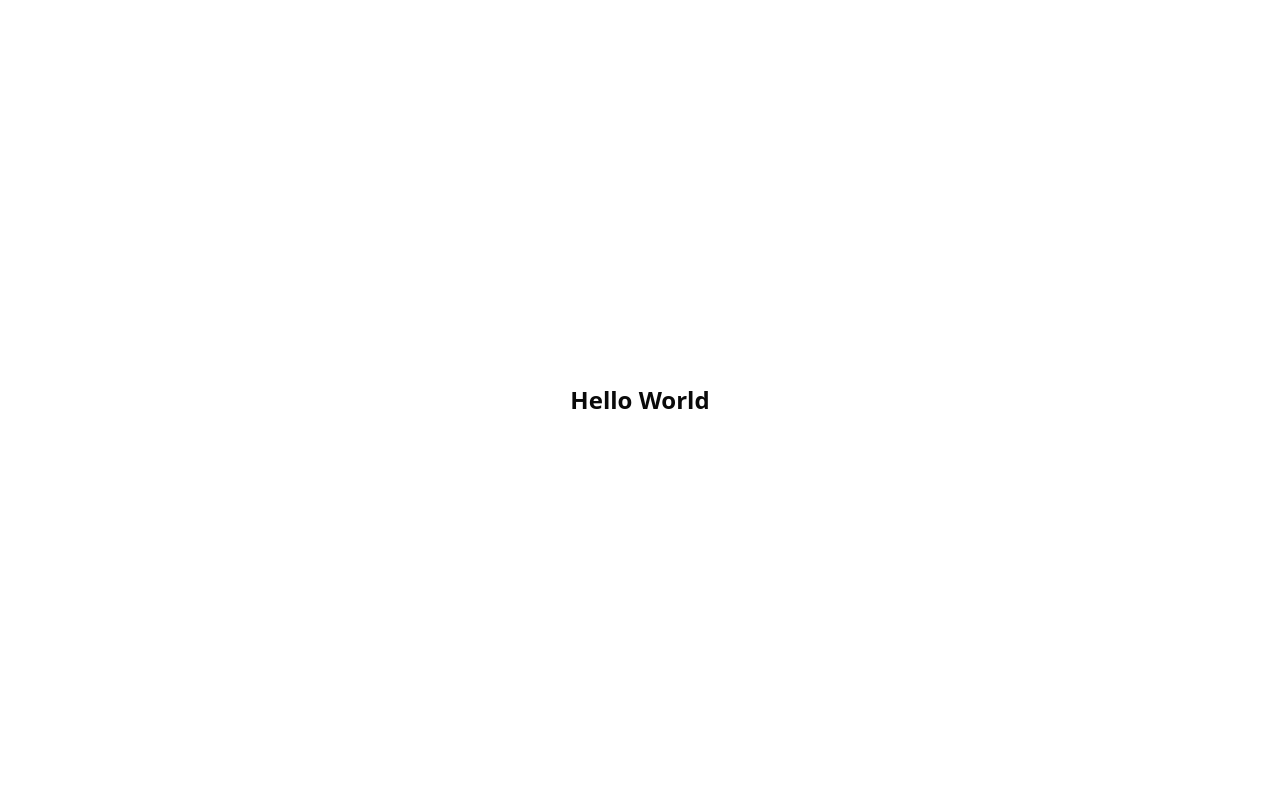
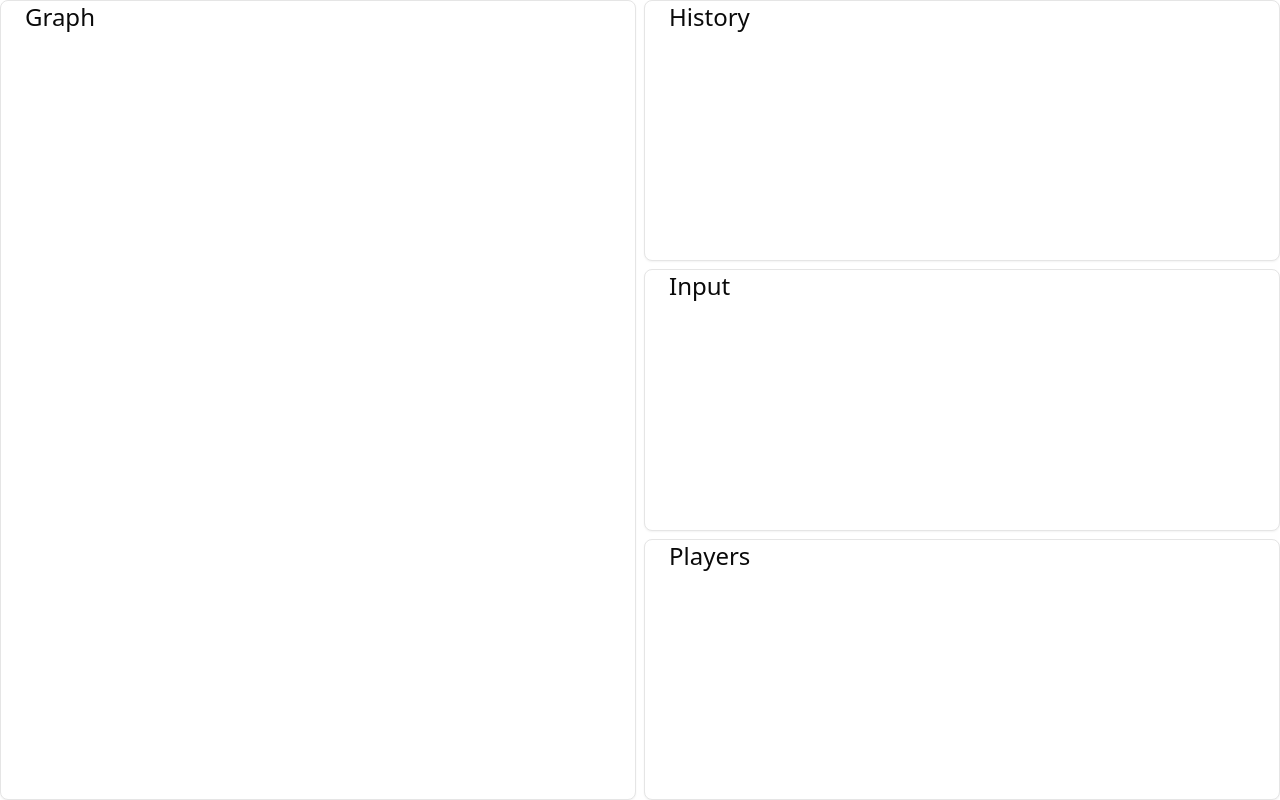
Before and after one commit to BBryanJ/board-game-tracker, a React (Vite) app: page / in a window 1280 px wide. Built offline with nearby package versions, Linux system fonts and the light colour scheme.

Commit message:
feat(ui): add initial layout

```diff
--- a/src/App.tsx
+++ b/src/App.tsx
@@ -1,7 +1,28 @@
+import { Card, CardContent } from './components/ui/card';
+
 function App() {
   return (
-    <div className='flex h-screen justify-center items-center'>
-      <p className='font-bold text-2xl'>Hello World</p>
+    <div className='grid gap-2 grid-cols-2 h-screen'>
+      <Card className='row-span-3'>
+        <CardContent>
+          <p className='text-2xl'>Graph</p>
+        </CardContent>
+      </Card>
+      <Card>
+        <CardContent>
+          <p className='text-2xl'>History</p>
+        </CardContent>
+      </Card>
+      <Card>
+        <CardContent>
+          <p className='text-2xl'>Input</p>
+        </CardContent>
+      </Card>
+      <Card>
+        <CardContent>
+          <p className='text-2xl'>Players</p>
+        </CardContent>
+      </Card>
     </div>
   );
 }
--- /dev/null
+++ b/src/components/ui/card.tsx
@@ -0,0 +1,79 @@
+import * as React from "react"
+
+import { cn } from "@/lib/utils"
+
+const Card = React.forwardRef<
+  HTMLDivElement,
+  React.HTMLAttributes<HTMLDivElement>
+>(({ className, ...props }, ref) => (
+  <div
+    ref={ref}
+    className={cn(
+      "rounded-lg border bg-card text-card-foreground shadow-sm",
+      className
+    )}
+    {...props}
+  />
+))
+Card.displayName = "Card"
+
+const CardHeader = React.forwardRef<
+  HTMLDivElement,
+  React.HTMLAttributes<HTMLDivElement>
+>(({ className, ...props }, ref) => (
+  <div
+    ref={ref}
+    className={cn("flex flex-col space-y-1.5 p-6", className)}
+    {...props}
+  />
+))
+CardHeader.displayName = "CardHeader"
+
+const CardTitle = React.forwardRef<
+  HTMLParagraphElement,
+  React.HTMLAttributes<HTMLHeadingElement>
+>(({ className, ...props }, ref) => (
+  <h3
+    ref={ref}
+    className={cn(
+      "text-2xl font-semibold leading-none tracking-tight",
+      className
+    )}
+    {...props}
+  />
+))
+CardTitle.displayName = "CardTitle"
+
+const CardDescription = React.forwardRef<
+  HTMLParagraphElement,
+  React.HTMLAttributes<HTMLParagraphElement>
+>(({ className, ...props }, ref) => (
+  <p
+    ref={ref}
+    className={cn("text-sm text-muted-foreground", className)}
+    {...props}
+  />
+))
+CardDescription.displayName = "CardDescription"
+
+const CardContent = React.forwardRef<
+  HTMLDivElement,
+  React.HTMLAttributes<HTMLDivElement>
+>(({ className, ...props }, ref) => (
+  <div ref={ref} className={cn("p-6 pt-0", className)} {...props} />
+))
+CardContent.displayName = "CardContent"
+
+const CardFooter = React.forwardRef<
+  HTMLDivElement,
+  React.HTMLAttributes<HTMLDivElement>
+>(({ className, ...props }, ref) => (
+  <div
+    ref={ref}
+    className={cn("flex items-center p-6 pt-0", className)}
+    {...props}
+  />
+))
+CardFooter.displayName = "CardFooter"
+
+export { Card, CardHeader, CardFooter, CardTitle, CardDescription, CardContent }
```
